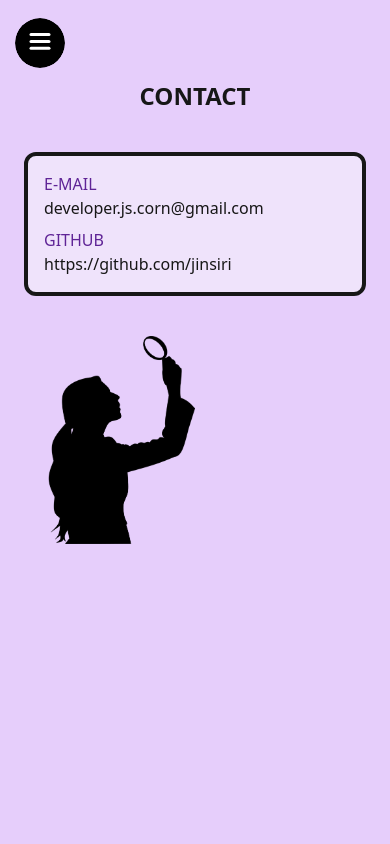
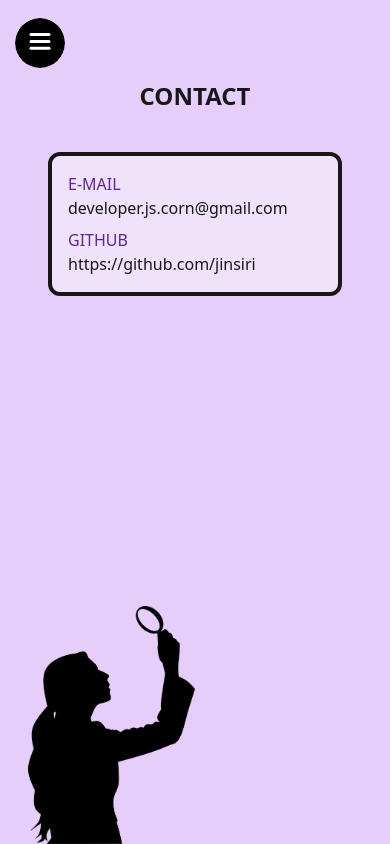
Before and after one commit to jinsiri/truthprevails, a Next.js app: page /classic/contact in a window 390 px wide. Built offline with nearby package versions, Linux system fonts and the light colour scheme.

Commit message:
UI: 클래식버전-contact 페이지 요소 크기 조정2

```diff
--- a/app/classic/contact/page.tsx
+++ b/app/classic/contact/page.tsx
@@ -6,9 +6,11 @@ import ThemedImage from '@/components/ThemedImage';
 
 export default function ClassicContact() {
   return (
-    <section className={'relative min-h-screen bg-purple-200 px-6 lg:px-0 xl:h-screen xl:overflow-hidden'}>
+    <section className={'relative min-h-screen bg-purple-200 px-6 pb-[50vw] md:pb-0 lg:px-0 xl:h-screen xl:overflow-hidden'}>
       <h2 className={'text-center text-2xl font-black uppercase md:text-5xl lg:text-7xl'}>Contact</h2>
-      <div className={'my-10 items-center text-base font-medium md:my-20 md:text-2xl lg:flex lg:h-3/4 lg:px-[25%] lg:text-3xl xl:my-0 xl:text-4xl'}>
+      <div
+        className={'my-10 items-center px-6 text-base font-medium md:my-20 md:px-10 md:text-2xl lg:flex lg:h-3/4 lg:text-3xl xl:my-0 xl:px-[25%] xl:text-4xl'}
+      >
         <ul className={'w-full space-y-2 rounded-xl border-4 bg-gray-50/50 p-4 md:space-y-6 md:p-10'}>
           <li className={'items-center gap-1 md:flex md:gap-2'}>
             <h3 className={'w-40 text-purple-700'}>E-MAIL</h3>
@@ -23,7 +25,7 @@ export default function ClassicContact() {
         </ul>
       </div>
       <motion.div
-        className={'-bottom-20 -left-40 max-w-1/2 lg:max-w-1/3 xl:absolute xl:-bottom-40'}
+        className={'absolute bottom-0 left-0 max-w-1/2 md:static lg:-bottom-20 lg:-left-40 lg:max-w-1/3 xl:absolute xl:-bottom-40'}
         initial={{ opacity: 0, x: -20, y: 20 }}
         animate={{ opacity: 1, x: 0, y: 0 }}
         transition={{ duration: 0.5 }}
```
